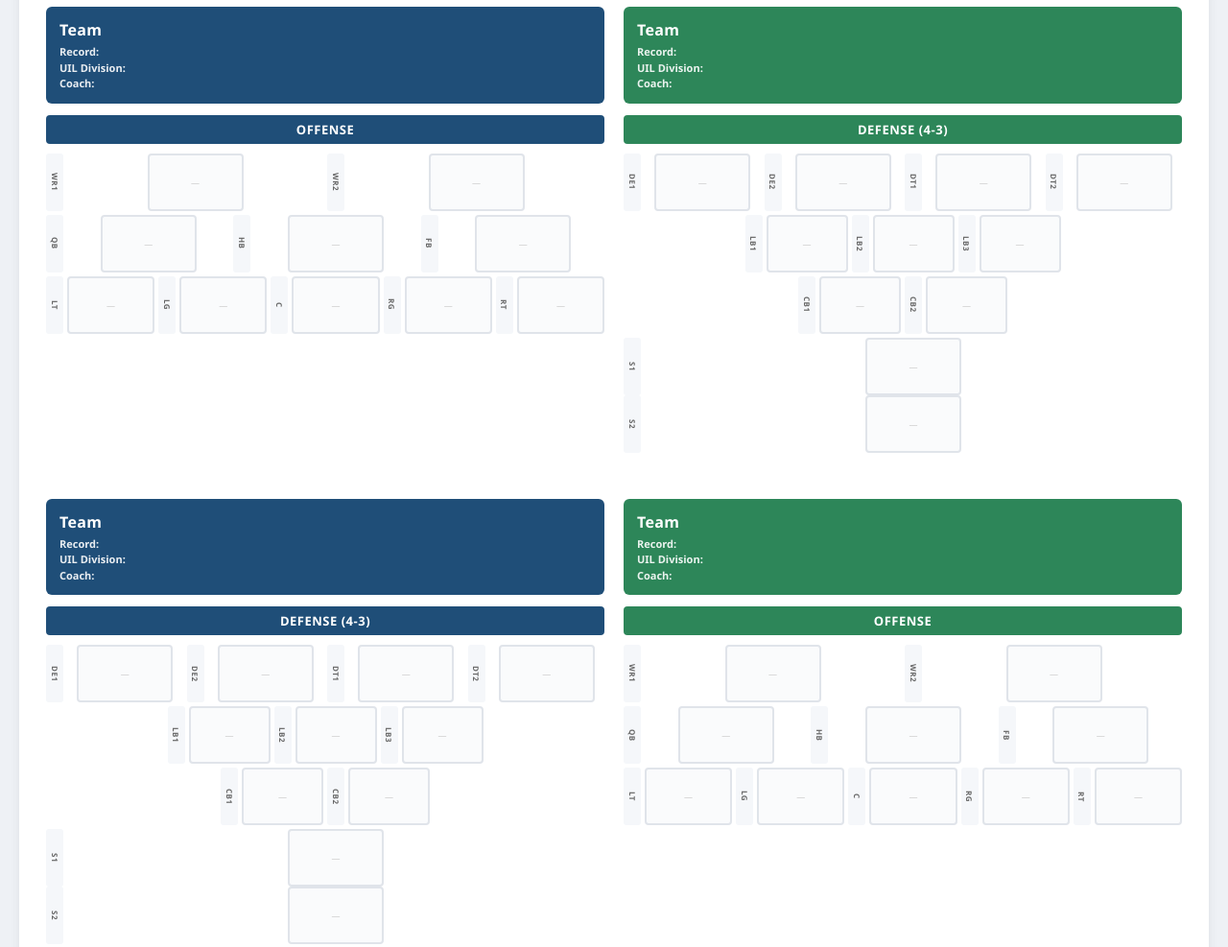
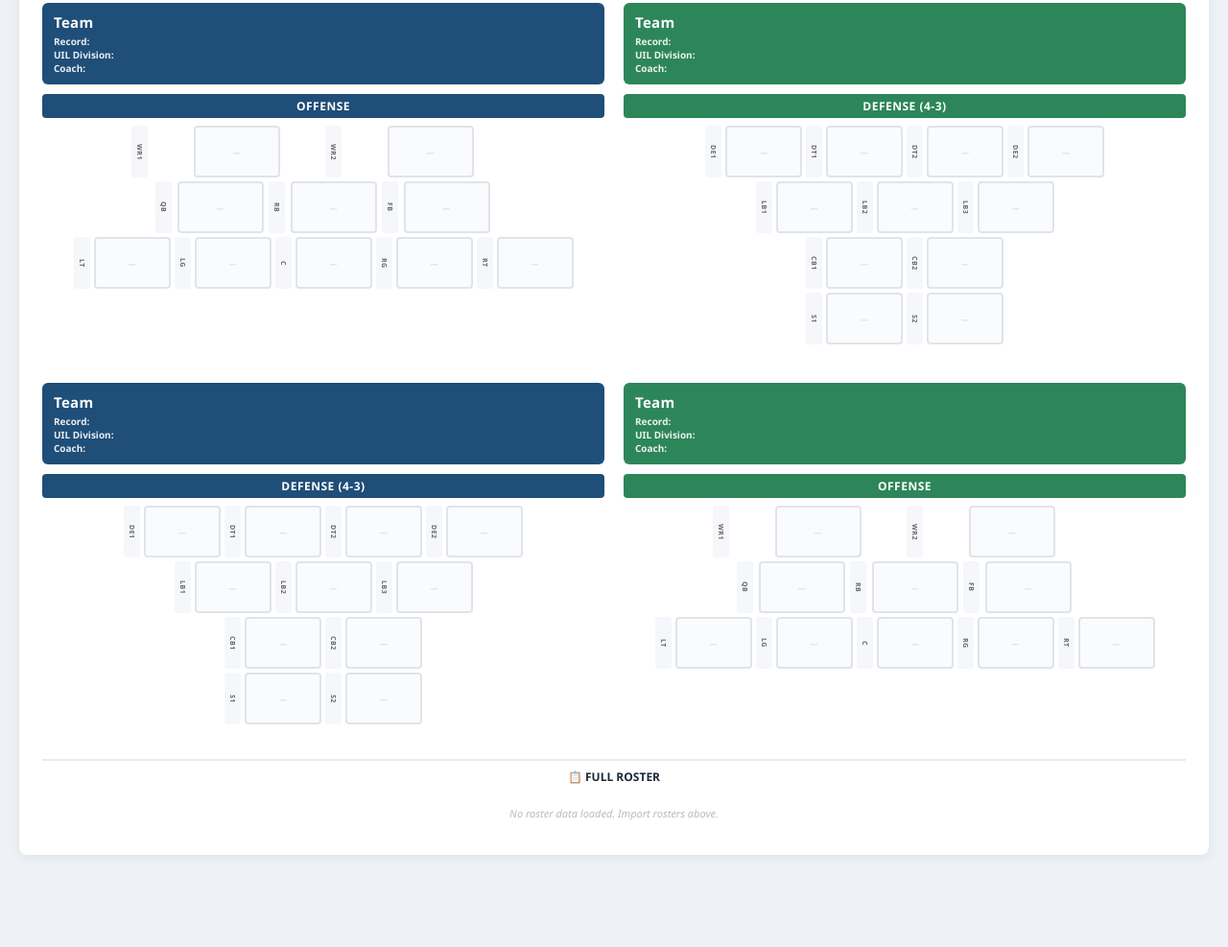
Before and after one commit to claytongreenberg-byte/spotterUIL, a plain HTML site: page index.html in a window 1280 px wide. Shown: the part 1283-2270 px from the top of the page at 96% size. After the commit the page ends 2194 px from the top, so only its background shows below. Drawn offline with Linux system fonts and the light colour scheme.

Commit message:
Update index.html

```diff
--- a/index.html
+++ b/index.html
@@ -20,6 +20,8 @@
             max-width: 1400px;
             margin: 0 auto;
         }
+
+        /* ─── EDITOR PANEL ─── */
         .editor-panel {
             background: #fff;
             padding: 24px;
@@ -383,11 +385,13 @@
             box-shadow: 0 2px 12px rgba(0, 0, 0, 0.07);
             overflow: hidden;
         }
+
+        /* ─── CHART PAGES ─── */
         .chart-page {
             display: grid;
             grid-template-columns: 1fr 1fr;
             gap: 20px;
-            padding: 24px 28px;
+            padding: 20px 24px;
             page-break-after: always;
             page-break-inside: avoid;
         }
@@ -405,24 +409,26 @@
             display: flex;
             flex-direction: column;
         }
+
+        /* ─── TEAM INFO ─── */
         .team-info {
-            padding: 12px 14px;
+            padding: 10px 12px;
             border-radius: 6px;
             color: #fff;
-            margin-bottom: 12px;
-            font-size: 11px;
-            line-height: 1.5;
+            margin-bottom: 10px;
+            font-size: 10px;
+            line-height: 1.4;
         }
         .team-info .team-name {
-            font-size: 16px;
+            font-size: 15px;
             font-weight: 800;
             letter-spacing: 0.3px;
-            margin-bottom: 3px;
+            margin-bottom: 2px;
         }
         .team-info .info-row {
             display: flex;
             flex-wrap: wrap;
-            gap: 4px;
+            gap: 3px;
         }
         .team-info .info-label {
             font-weight: 600;
@@ -432,47 +438,40 @@
             font-weight: 400;
         }
         .team-info .info-block {
-            margin-top: 3px;
+            margin-top: 2px;
         }
         .team-info .info-block strong {
             opacity: 0.9;
         }
+
+        /* ─── FORMATION HEADER ─── */
         .formation-header {
-            font-size: 13px;
+            font-size: 12px;
             font-weight: 700;
             text-align: center;
-            padding: 6px 0;
+            padding: 4px 0;
             border-radius: 4px;
             color: #fff;
-            margin-bottom: 10px;
+            margin-bottom: 8px;
             letter-spacing: 0.5px;
         }
+
+        /* ─── FORMATION GRID ─── */
         .formation-grid {
             display: flex;
             flex-direction: column;
             gap: 4px;
-        }
+            align-items: center;
+            width: 100%;
+        }
+
+        /* ─── POSITION ROW ─── */
         .pos-row {
             display: flex;
             gap: 4px;
             justify-content: center;
             align-items: stretch;
-        }
-        .pos-row .pos-label {
-            font-size: 8px;
-            font-weight: 700;
-            color: #666;
-            text-transform: uppercase;
-            writing-mode: vertical-lr;
-            letter-spacing: 0.5px;
-            width: 18px;
-            display: flex;
-            align-items: center;
-            justify-content: center;
-            flex-shrink: 0;
-            background: #f5f7fa;
-            border-radius: 3px;
-            padding: 2px 0;
+            width: 100%;
         }
         .pos-row .slot-wrap {
             display: flex;
@@ -481,39 +480,40 @@
             justify-content: center;
             flex-wrap: wrap;
         }
+
+        /* ─── PLAYER SLOT ─── */
         .player-slot {
-            width: 85px;
-            min-height: 60px;
+            width: 80px;
+            min-height: 54px;
             border: 2px solid #e0e4ea;
             border-radius: 4px;
-            padding: 3px 3px 2px 3px;
+            padding: 2px 3px;
             text-align: center;
             background: #fafbfc;
             display: flex;
             flex-direction: column;
             align-items: center;
             justify-content: center;
-            transition: 0.05s;
-            flex: 1 1 70px;
-            max-width: 100px;
+            flex: 1 1 60px;
+            max-width: 90px;
         }
         .player-slot.filled {
             border-color: #c8ced6;
             background: #fff;
         }
         .player-slot .jersey {
-            font-size: 20px;
+            font-size: 18px;
             font-weight: 800;
             color: #fff;
             padding: 0 4px;
             border-radius: 3px;
-            line-height: 1.3;
-            min-width: 24px;
+            line-height: 1.2;
+            min-width: 22px;
             text-align: center;
             width: 100%;
         }
         .player-slot .pname {
-            font-size: 9px;
+            font-size: 8px;
             font-weight: 600;
             line-height: 1.1;
             margin-top: 1px;
@@ -524,7 +524,7 @@
             padding: 0 2px;
         }
         .player-slot .pinfo {
-            font-size: 7px;
+            font-size: 6px;
             color: #888;
             line-height: 1.1;
             white-space: nowrap;
@@ -534,112 +534,118 @@
             padding: 0 2px;
         }
         .player-slot .pbackup {
-            font-size: 6px;
+            font-size: 5px;
             font-weight: 600;
             color: #aaa;
             letter-spacing: 0.3px;
         }
         .player-slot.empty-slot {
             color: #ccc;
-            font-size: 9px;
+            font-size: 8px;
             font-weight: 300;
         }
         .player-slot.backup-slot {
             border-style: dashed;
             border-color: #d5dbe3;
             background: #f8f9fc;
-            min-height: 40px;
-            max-width: 70px;
-            flex: 1 1 55px;
+            min-height: 34px;
+            max-width: 60px;
+            flex: 1 1 45px;
         }
         .player-slot.backup-slot .jersey {
-            font-size: 14px;
-            min-width: 18px;
+            font-size: 12px;
+            min-width: 16px;
         }
         .player-slot.backup-slot .pname {
+            font-size: 6px;
+        }
+        .player-slot.backup-slot .pinfo {
+            font-size: 5px;
+        }
+
+        /* ─── OFFSET POSITION LABEL ─── */
+        .pos-label {
             font-size: 7px;
-        }
-        .player-slot.backup-slot .pinfo {
-            font-size: 6px;
-        }
-
-        /* ─── FIXED ROW LAYOUTS ─── */
-        .offense-row-1,
-        .defense-row-1 {
-            display: grid;
+            font-weight: 700;
+            color: #666;
+            text-transform: uppercase;
+            letter-spacing: 0.5px;
+            background: #f5f7fa;
+            border-radius: 3px;
+            padding: 0 4px;
+            display: flex;
+            align-items: center;
+            justify-content: center;
+            min-width: 16px;
+            writing-mode: vertical-lr;
+            flex-shrink: 0;
+        }
+
+        /* ─── 2-DEEP OFFENSE ROWS ─── */
+        .offense-row-1 {
+            display: flex;
             gap: 4px;
             justify-content: center;
-        }
-        .offense-row-1 {
-            grid-template-columns: 1fr 1fr;
+            width: 100%;
+            max-width: 400px;
         }
         .offense-row-2 {
-            display: grid;
-            grid-template-columns: 1fr 1fr 1fr;
+            display: flex;
             gap: 4px;
             justify-content: center;
+            width: 100%;
+            max-width: 350px;
         }
         .offense-row-3 {
-            display: grid;
-            grid-template-columns: 1fr 1fr 1fr 1fr 1fr;
+            display: flex;
             gap: 4px;
             justify-content: center;
-        }
+            width: 100%;
+            max-width: 480px;
+        }
+
+        /* ─── 4-3 DEFENSE ROWS ─── */
         .defense-row-1 {
-            grid-template-columns: 1fr 1fr 1fr 1fr;
-        }
-        .defense-row-2 {
-            display: grid;
-            grid-template-columns: 1fr 1fr 1fr;
+            display: flex;
             gap: 4px;
             justify-content: center;
-            max-width: 340px;
-            margin: 0 auto;
-        }
-        .defense-row-3 {
-            display: grid;
-            grid-template-columns: 1fr 1fr;
+            width: 100%;
+            max-width: 400px;
+        }
+        .defense-row-2 {
+            display: flex;
             gap: 4px;
             justify-content: center;
-            max-width: 200px;
-            margin: 0 auto;
-        }
-        .offense-row-1 .pos-row,
-        .offense-row-2 .pos-row,
-        .offense-row-3 .pos-row,
-        .defense-row-1 .pos-row,
-        .defense-row-2 .pos-row,
-        .defense-row-3 .pos-row {
+            width: 100%;
+            max-width: 300px;
+        }
+        .defense-row-3 {
             display: flex;
             gap: 4px;
             justify-content: center;
-            align-items: stretch;
             width: 100%;
-        }
-        .offense-row-1 .pos-row .slot-wrap,
-        .offense-row-2 .pos-row .slot-wrap,
-        .offense-row-3 .pos-row .slot-wrap,
-        .defense-row-1 .pos-row .slot-wrap,
-        .defense-row-2 .pos-row .slot-wrap,
-        .defense-row-3 .pos-row .slot-wrap {
+            max-width: 200px;
+        }
+        .defense-row-4 {
             display: flex;
             gap: 4px;
-            flex: 1;
             justify-content: center;
-            flex-wrap: wrap;
-        }
-
+            width: 100%;
+            max-width: 200px;
+        }
+
+        /* ─── ROSTER TABLE ─── */
         .roster-section {
-            margin-top: 20px;
-            padding: 0 28px 24px 28px;
+            margin-top: 16px;
+            padding: 0 24px 20px 24px;
             page-break-inside: avoid;
         }
         .roster-section .roster-title {
-            font-size: 13px;
+            font-size: 12px;
             font-weight: 700;
             text-align: center;
-            margin-bottom: 8px;
-            padding-top: 10px;
+            margin-bottom: 6px;
+            padding-top: 8px;
             border-top: 2px solid #e8ecf1;
             color: #1a2a3a;
         }
@@ -649,20 +655,20 @@
         .roster-table {
             width: 100%;
             border-collapse: collapse;
-            font-size: 9px;
+            font-size: 8px;
         }
         .roster-table thead {
             background: #1a2a3a;
             color: #fff;
         }
         .roster-table th {
-            padding: 4px 8px;
+            padding: 3px 6px;
             text-align: left;
             font-weight: 700;
             border: 1px solid #2d4055;
         }
         .roster-table td {
-            padding: 3px 8px;
+            padding: 2px 6px;
             border: 1px solid #dde2e8;
         }
         .roster-table tbody tr:nth-child(even) {
@@ -671,16 +677,16 @@
         .roster-table .team-divider td {
             background: #e8ecf1;
             font-weight: 700;
-            font-size: 10px;
-            padding: 4px 8px;
+            font-size: 9px;
+            padding: 3px 6px;
             border-color: #d0d7df;
         }
         .roster-empty {
             text-align: center;
             color: #bbb;
-            padding: 20px 0;
+            padding: 16px 0;
             font-style: italic;
-            font-size: 12px;
+            font-size: 11px;
         }
 
         /* ─── TOAST ─── */
@@ -695,14 +701,14 @@
             pointer-events: none;
         }
         .toast {
-            padding: 12px 20px;
+            padding: 10px 18px;
             border-radius: 8px;
             color: #fff;
             font-weight: 600;
-            font-size: 13px;
+            font-size: 12px;
             box-shadow: 0 4px 15px rgba(0, 0, 0, 0.2);
             animation: slideIn 0.3s ease, fadeOut 0.3s ease 2.5s forwards;
-            min-width: 240px;
+            min-width: 200px;
             pointer-events: auto;
         }
         .toast.success { background: #27ae60; }
@@ -716,7 +722,7 @@
             to { opacity: 0; transform: translateY(-10px); }
         }
 
-        /* ─── PRINT FIX ─── */
+        /* ─── PRINT ─── */
         @media print {
             .no-print { display: none !important; }
             body {
@@ -736,8 +742,8 @@
             .chart-page {
                 display: grid !important;
                 grid-template-columns: 1fr 1fr !important;
-                gap: 16px !important;
-                padding: 0.3in 0.25in !important;
+                gap: 12px !important;
+                padding: 0.2in 0.2in !important;
                 page-break-after: always !important;
                 page-break-inside: avoid !important;
                 margin: 0 !important;
@@ -752,59 +758,46 @@
             }
             .toast-container { display: none !important; }
             .player-slot {
-                min-height: 44px !important;
-                padding: 2px !important;
-                flex: 1 1 55px !important;
-                max-width: 75px !important;
-            }
-            .player-slot .jersey { font-size: 15px !important; min-width: 18px !important; }
-            .player-slot .pname { font-size: 7px !important; }
-            .player-slot .pinfo { font-size: 6px !important; }
-            .player-slot.backup-slot { min-height: 30px !important; flex: 1 1 40px !important; max-width: 55px !important; }
-            .player-slot.backup-slot .jersey { font-size: 11px !important; min-width: 14px !important; }
-            .pos-row .pos-label { font-size: 6px !important; width: 12px !important; }
-            .roster-table { font-size: 7px !important; }
-            .roster-table th, .roster-table td { padding: 2px 4px !important; }
-            .team-info { padding: 6px 8px !important; font-size: 9px !important; }
-            .team-info .team-name { font-size: 13px !important; }
-            .formation-header { font-size: 10px !important; padding: 3px 0 !important; }
+                min-height: 38px !important;
+                padding: 1px 2px !important;
+                flex: 1 1 45px !important;
+                max-width: 65px !important;
+            }
+            .player-slot .jersey { font-size: 13px !important; min-width: 16px !important; }
+            .player-slot .pname { font-size: 6px !important; }
+            .player-slot .pinfo { font-size: 5px !important; }
+            .player-slot.backup-slot { min-height: 26px !important; flex: 1 1 32px !important; max-width: 45px !important; }
+            .player-slot.backup-slot .jersey { font-size: 10px !important; min-width: 12px !important; }
+            .pos-label { font-size: 5px !important; min-width: 10px !important; }
+            .roster-table { font-size: 6px !important; }
+            .roster-table th, .roster-table td { padding: 1px 3px !important; }
+            .team-info { padding: 4px 6px !important; font-size: 8px !important; }
+            .team-info .team-name { font-size: 11px !important; }
+            .formation-header { font-size: 9px !important; padding: 2px 0 !important; }
             .offense-row-1, .offense-row-2, .offense-row-3,
-            .defense-row-1, .defense-row-2, .defense-row-3 {
+            .defense-row-1, .defense-row-2, .defense-row-3, .defense-row-4 {
                 gap: 2px !important;
             }
             .roster-section {
-                margin-top: 8px !important;
-                padding: 0 0.2in 0.15in 0.2in !important;
+                margin-top: 6px !important;
+                padding: 0 0.15in 0.1in 0.15in !important;
             }
             .roster-section .roster-title {
-                font-size: 10px !important;
-                padding-top: 4px !important;
-            }
-            .offense-row-3 {
-                grid-template-columns: 1fr 1fr 1fr 1fr 1fr !important;
-            }
-            .defense-row-1 {
-                grid-template-columns: 1fr 1fr 1fr 1fr !important;
-            }
-            .defense-row-2 {
-                grid-template-columns: 1fr 1fr 1fr !important;
-                max-width: 260px !important;
-            }
-            .defense-row-3 {
-                grid-template-columns: 1fr 1fr !important;
-                max-width: 150px !important;
-            }
-            .offense-row-1 {
-                grid-template-columns: 1fr 1fr !important;
-            }
-            .offense-row-2 {
-                grid-template-columns: 1fr 1fr 1fr !important;
-            }
+                font-size: 9px !important;
+                padding-top: 3px !important;
+            }
+            .offense-row-1 { max-width: 300px !important; }
+            .offense-row-2 { max-width: 260px !important; }
+            .offense-row-3 { max-width: 360px !important; }
+            .defense-row-1 { max-width: 300px !important; }
+            .defense-row-2 { max-width: 220px !important; }
+            .defense-row-3 { max-width: 150px !important; }
+            .defense-row-4 { max-width: 150px !important; }
         }
 
         @page {
             size: 11in 14in landscape;
-            margin: 0.15in;
+            margin: 0.1in;
         }
     </style>
 </head>
@@ -955,13 +948,13 @@
     </div>
 
     <script>
-        const OFFENSE_SLOTS = ['QB', 'HB', 'FB', 'WR1', 'WR2', 'TE', 'LT', 'LG', 'C', 'RG', 'RT'];
+        const OFFENSE_SLOTS = ['WR1', 'WR2', 'QB', 'RB', 'FB', 'TE', 'LT', 'LG', 'C', 'RG', 'RT'];
         const DEFENSE_SLOTS = ['DE1', 'DE2', 'DT1', 'DT2', 'LB1', 'LB2', 'LB3', 'CB1', 'CB2', 'S1', 'S2'];
 
         const POS_MAP = {
             QB: 'QB',
-            HB: 'HB',
-            RB: 'HB',
+            HB: 'RB',
+            RB: 'RB',
             FB: 'FB',
             WR: 'WR1',
             WR1: 'WR1',
@@ -1269,8 +1262,6 @@
         function generatePage(leftKey, leftSide, rightKey, rightSide, pageNum) {
             const leftTeam = state[leftKey];
             const rightTeam = state[rightKey];
-            const leftSlots = leftSide === 'offense' ? OFFENSE_SLOTS : DEFENSE_SLOTS;
-            const rightSlots = rightSide === 'offense' ? OFFENSE_SLOTS : DEFENSE_SLOTS;
             const leftLabel = leftSide === 'offense' ? 'OFFENSE' : 'DEFENSE (4-3)';
             const rightLabel = rightSide === 'offense' ? 'OFFENSE' : 'DEFENSE (4-3)';
             return `
@@ -1278,12 +1269,12 @@
                     <div class="team-section">
                         ${teamInfoHTML(leftTeam)}
                         <div class="formation-header" style="background:${leftTeam.color || '#1F4E78'};">${leftLabel}</div>
-                        ${formationHTML(leftTeam, leftSlots, leftSide)}
+                        ${formationHTML(leftTeam, leftSide)}
                     </div>
                     <div class="team-section">
                         ${teamInfoHTML(rightTeam)}
                         <div class="formation-header" style="background:${rightTeam.color || '#2d8659'};">${rightLabel}</div>
-                        ${formationHTML(rightTeam, rightSlots, rightSide)}
+                        ${formationHTML(rightTeam, rightSide)}
                     </div>
                 </div>
             `;
@@ -1304,35 +1295,79 @@
             `;
         }
 
-        function formationHTML(team, slots, side) {
+        function formationHTML(team, side) {
             const isOffense = side === 'offense';
-            let rows = [];
+            let html = '<div class="formation-grid">';
+
             if (isOffense) {
-                rows.push(['WR1', 'WR2']);
-                rows.push(['QB', 'HB', 'FB']);
-                rows.push(['LT', 'LG', 'C', 'RG', 'RT']);
+                // Row 1: WR1, WR2 (wide receivers)
+                html += `<div class="offense-row-1">`;
+                ['WR1', 'WR2'].forEach(slot => {
+                    html += renderSlot(team, slot, isOffense);
+                });
+                html += `</div>`;
+
+                // Row 2: QB, RB, FB (backfield)
+                html += `<div class="offense-row-2">`;
+                ['QB', 'RB', 'FB'].forEach(slot => {
+                    html += renderSlot(team, slot, isOffense);
+                });
+                html += `</div>`;
+
+                // Row 3: LT, LG, C, RG, RT (offensive line)
+                html += `<div class="offense-row-3">`;
+                ['LT', 'LG', 'C', 'RG', 'RT'].forEach(slot => {
+                    html += renderSlot(team, slot, isOffense);
+                });
+                html += `</div>`;
             } else {
-                rows.push(['DE1', 'DE2', 'DT1', 'DT2']);
-                rows.push(['LB1', 'LB2', 'LB3']);
-                rows.push(['CB1', 'CB2']);
-                rows.push(['S1', 'S2']);
-            }
-            const rowClass = isOffense ? 'offense-row-' : 'defense-row-';
-            let html = '<div class="formation-grid">';
-            rows.forEach((rowSlots, idx) => {
-                const cls = rowClass + (idx + 1);
-                html += `<div class="${cls}">`;
-                rowSlots.forEach(slot => {
+                // Defense - 4-3
+                // Row 1: DE1, DT1, DT2, DE2 (defensive line)
+                html += `<div class="defense-row-1">`;
+                ['DE1', 'DT1', 'DT2', 'DE2'].forEach(slot => {
+                    html += renderSlot(team, slot, isOffense);
+                });
+                html += `</div>`;
+
+                // Row 2: LB1, LB2, LB3 (linebackers)
+                html += `<div class="defense-row-2">`;
+                ['LB1', 'LB2', 'LB3'].forEach(slot => {
+                    html += renderSlot(team, slot, isOffense);
+                });
+                html += `</div>`;
+
+                // Row 3: CB1, CB2 (cornerbacks)
+                html += `<div class="defense-row-3">`;
+                ['CB1', 'CB2'].forEach(slot => {
+                    html += renderSlot(team, slot, isOffense);
+                });
+                html += `</div>`;
+
+                // Row 4: S1, S2 (safeties)
+                html += `<div class="defense-row-4">`;
+                ['S1', 'S2'].forEach(slot => {
+                    html += renderSlot(team, slot, isOffense);
+                });
+                html += `</div>`;
+            }
+
+            html += '</div>';
+            return html;
+        }
+
+        function renderSlot(team, slot, isOffense) {
             let starterId = null;
             if (isOffense) { starterId = team.offense[slot] || null; } else { starterId = team.defense[slot] || null; }
             const starter = starterId ? team.players.find(p => p.id === starterId) : null;
+
             let backupIds = [];
             if (team.backups) {
                 const bk = isOffense ? team.backups.offense : team.backups.defense;
                 if (bk && bk[slot]) backupIds = bk[slot] || [];
             }
             const backups = backupIds.map(id => team.players.find(p => p.id === id)).filter(Boolean);
-                    html += `<div class="pos-row">`;
+
+            let html = `<div class="pos-row">`;
             html += `<span class="pos-label">${slot}</span>`;
             html += `<div class="slot-wrap">`;
             if (starter) {
@@ -1344,10 +1379,6 @@
                 html += renderPlayerSlot(bp, team.color, true);
             });
             html += `</div></div>`;
-                });
-                html += `</div>`;
-            });
-            html += '</div>';
             return html;
         }
 
```
Lines whose indentation alone changed are shown as unchanged.
